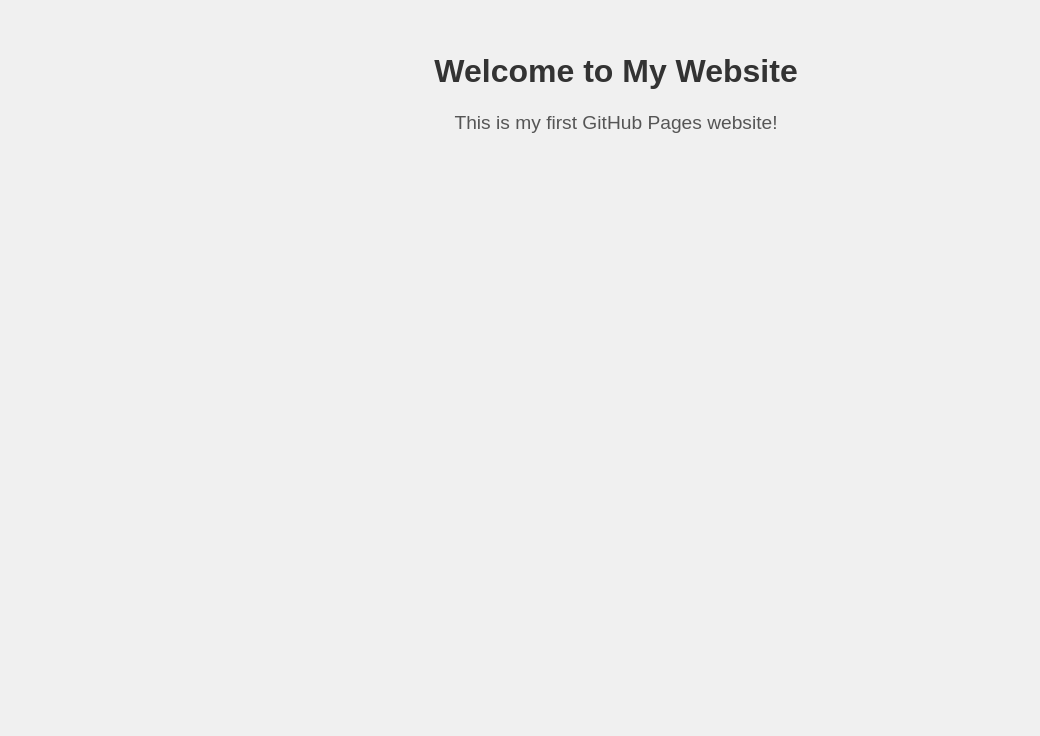
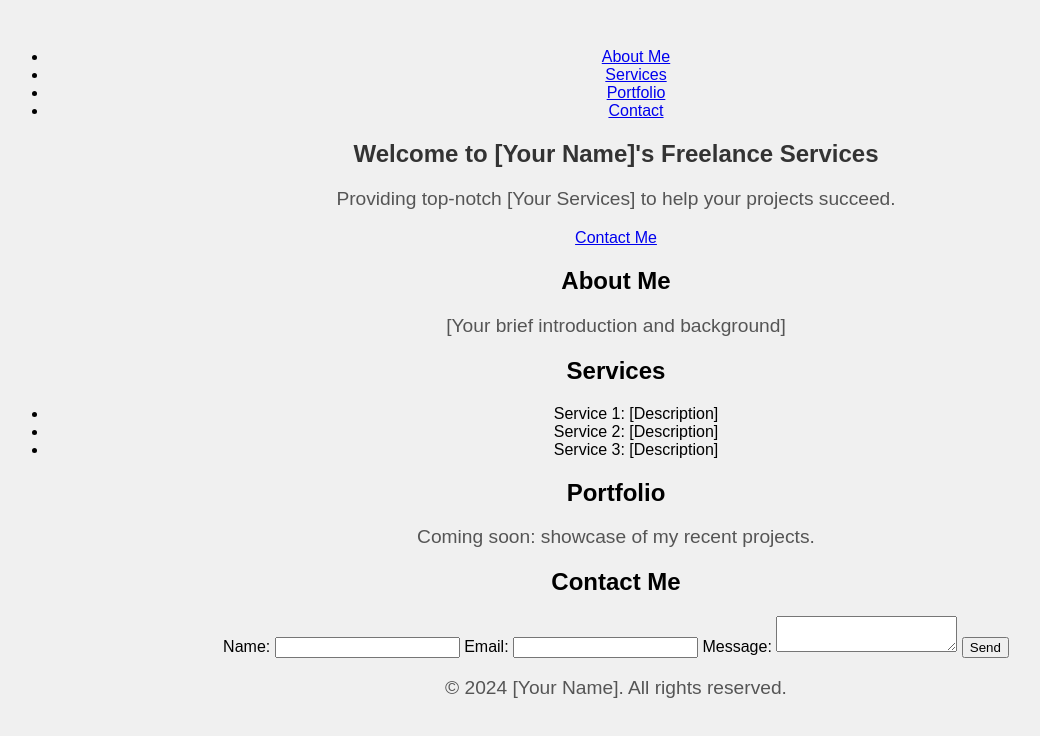
Before and after one commit to Polythemus-I/ExactEducatie.github.io, a plain HTML site: page index.html in a window 1280 px wide. Shown: the whole page, without its empty margins (24-1064 px from the left). Drawn offline with Linux system fonts and the light colour scheme.

Commit message:
Update index.html

```diff
--- a/index.html
+++ b/index.html
@@ -3,12 +3,56 @@
 <head>
     <meta charset="UTF-8">
     <meta name="viewport" content="width=device-width, initial-scale=1.0">
-    <title>My GitHub Pages Website</title>
+    <title>Welcome to My Freelance Services</title>
     <link rel="stylesheet" href="styles.css">
 </head>
 <body>
-    <h1>Welcome to My Website</h1>
-    <p>This is my first GitHub Pages website!</p>
+    <header>
+        <nav>
+            <ul>
+                <li><a href="#about">About Me</a></li>
+                <li><a href="#services">Services</a></li>
+                <li><a href="#portfolio">Portfolio</a></li>
+                <li><a href="#contact">Contact</a></li>
+            </ul>
+        </nav>
+    </header>
+    <section class="hero">
+        <h1>Welcome to [Your Name]'s Freelance Services</h1>
+        <p>Providing top-notch [Your Services] to help your projects succeed.</p>
+        <a href="#contact" class="cta-button">Contact Me</a>
+    </section>
+    <section id="about">
+        <h2>About Me</h2>
+        <p>[Your brief introduction and background]</p>
+    </section>
+    <section id="services">
+        <h2>Services</h2>
+        <ul>
+            <li>Service 1: [Description]</li>
+            <li>Service 2: [Description]</li>
+            <li>Service 3: [Description]</li>
+        </ul>
+    </section>
+    <section id="portfolio">
+        <h2>Portfolio</h2>
+        <p>Coming soon: showcase of my recent projects.</p>
+    </section>
+    <section id="contact">
+        <h2>Contact Me</h2>
+        <form action="mailto:your-email@example.com" method="post" enctype="text/plain">
+            <label for="name">Name:</label>
+            <input type="text" id="name" name="name" required>
+            <label for="email">Email:</label>
+            <input type="email" id="email" name="email" required>
+            <label for="message">Message:</label>
+            <textarea id="message" name="message" required></textarea>
+            <button type="submit">Send</button>
+        </form>
+    </section>
+    <footer>
+        <p>&copy; 2024 [Your Name]. All rights reserved.</p>
+    </footer>
     <script src="script.js"></script>
 </body>
 </html>
```
